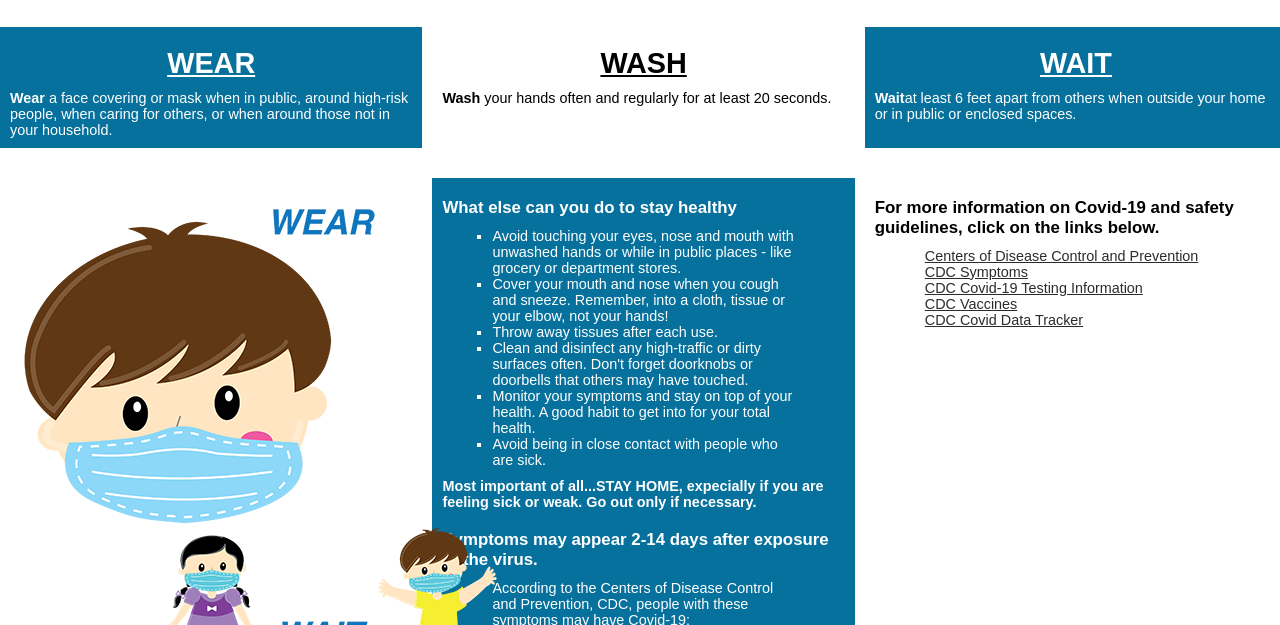
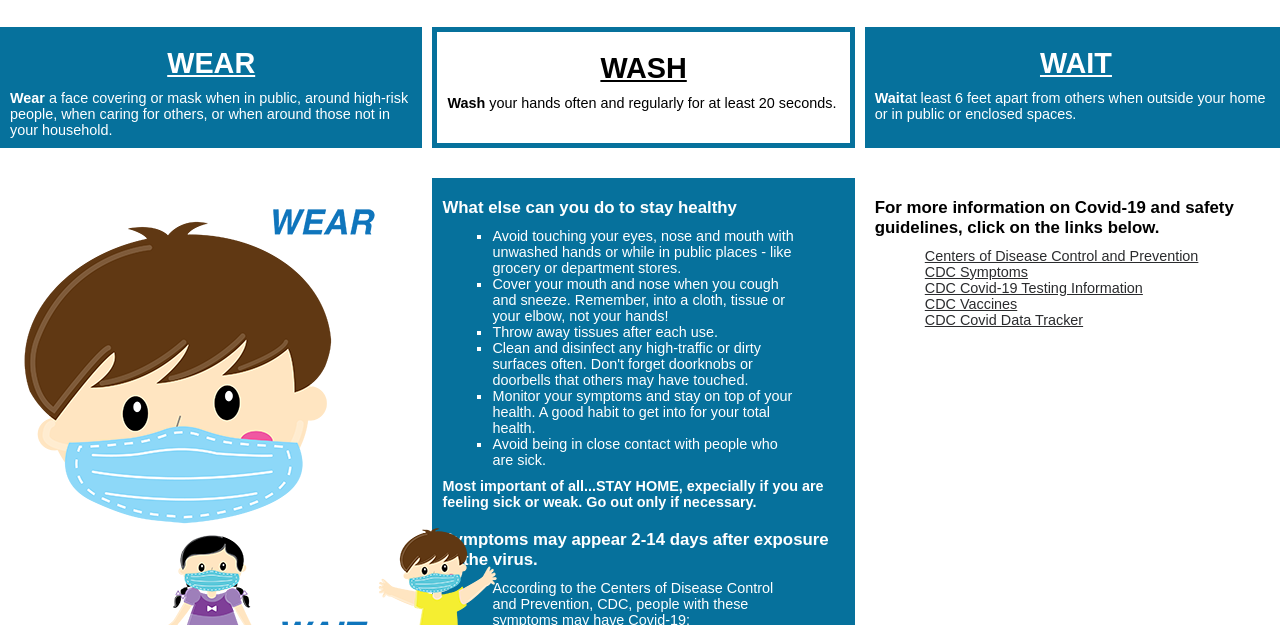
Before and after one commit to Michelle-J-Lee-Designs/3ws_covid, a plain HTML site: page index.html in a window 1280 px wide. Shown: the part 131-756 px from the top of the page. Drawn offline with nearby package versions, Linux system fonts and the light colour scheme; a script that the page names is missing.

Commit message:
landing page wash fix

```diff
--- a/style.css
+++ b/style.css
@@ -91,6 +91,7 @@ main ul {
 }
 
 #wash-info {
+    border: 5px solid #06719C;
     grid-area: wash-hands;
 }
 
```
